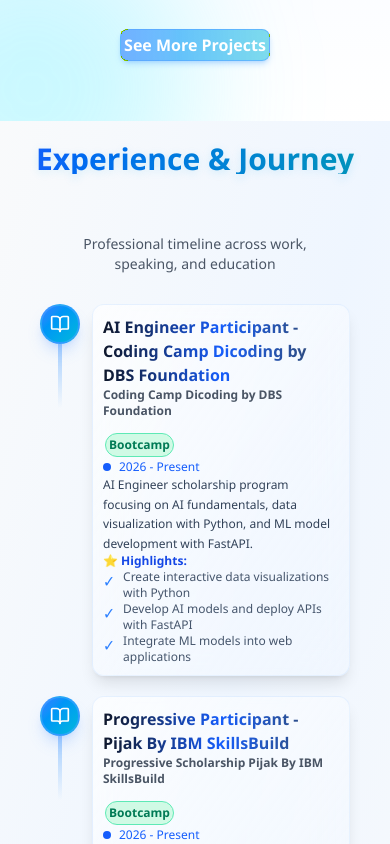
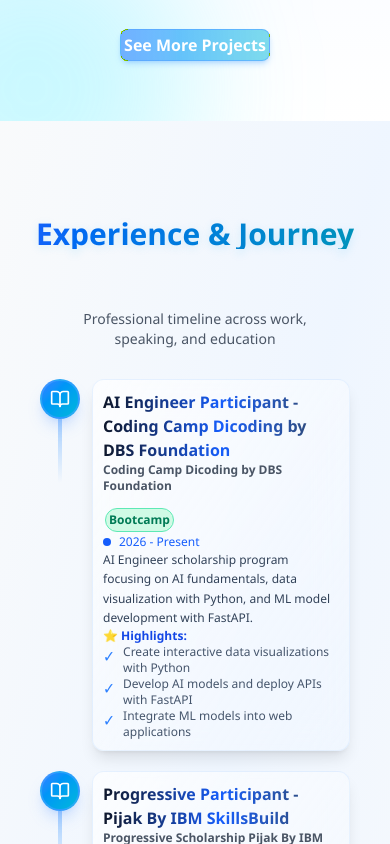
Before and after one commit to ameliaakhila/ameliaakhila-portfolio, a React (Vite) app: page / in a window 390 px wide. Shown: the part 3540-4384 px from the top of the page. Built offline with nearby package versions, Linux system fonts and the light colour scheme.

Commit message:
feat/fixing padding at scroling navbar

```diff
--- a/src/index.css
+++ b/src/index.css
@@ -280,7 +280,8 @@
 .skills,
 .projects,
 .experience,
-.certificates, .contact {
+.certificates,
+.contact {
     padding: 6% 30px 30px;
 }
 
@@ -390,7 +391,9 @@
 
     .hero,
     .skills,
-    .projects {
+    .projects,
+    .experience,
+    .certificates, .contact {
         padding-top: 25%;
     }
 
```
